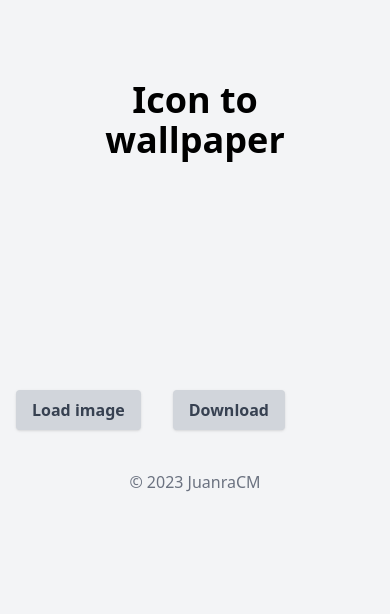
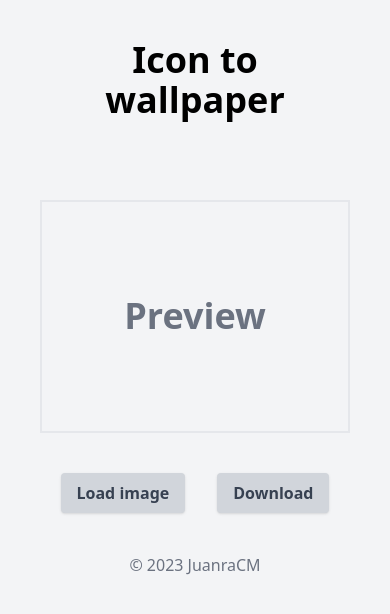
Before and after one commit to JuanraCM/icon-to-wallpaper, a Vue app: page / in a window 390 px wide. Shown: the top 614 px of the page. Built offline with nearby package versions, Linux system fonts and the light colour scheme.

Commit message:
ImageCanvas refactor & title responsive

```diff
--- a/src/components/AppHeader.vue
+++ b/src/components/AppHeader.vue
@@ -1,5 +1,5 @@
 <template>
-  <header class="text-center p-20">
+  <header class="text-center p-20 max-sm:p-10">
     <p class="text-4xl font-semibold">Icon to wallpaper</p>
   </header>
 </template>
--- a/src/components/ImageCanvas.vue
+++ b/src/components/ImageCanvas.vue
@@ -1,49 +1,54 @@
 <template>
-  <canvas ref="canvas"></canvas>
+  <div>
+    <div ref="preview" id="preview"></div>
 
-  <ImageLoad @image-loaded="setImage" />
-  <CanvasDownload :canvas="canvas" />
+    <div class="flex justify-center">
+      <ImageLoad @image-loaded="setImage" />
+      <CanvasDownload :canvas="canvas" />
+    </div>
+  </div>
 </template>
 
 <script setup>
-import { ref, onMounted } from 'vue'
+import { ref } from 'vue'
 import ImageLoad from './ImageLoad.vue'
 import CanvasDownload from './CanvasDownload.vue'
 
 const screenWidth = window.screen.width * window.devicePixelRatio
 const screenHeight = window.screen.height * window.devicePixelRatio
-const canvas = ref(null)
+
+const canvas = document.createElement("canvas")
+const ctx = canvas.getContext('2d')
+
+const preview = ref(null)
 
 let icon = null
-let ctx = null
-
-onMounted(() => {
-  ctx = canvas.value.getContext('2d')
-})
 
 const drawImage = () => {
   const iconWidth = icon.naturalWidth
   const iconHeight = icon.naturalHeight
 
-  canvas.value.width = screenWidth
-  canvas.value.height = screenHeight
+  canvas.width = screenWidth
+  canvas.height = screenHeight
 
-  const x = (canvas.value.width - iconWidth) / 2
-  const y = (canvas.value.height - iconHeight) / 2
+  const x = (canvas.width - iconWidth) / 2
+  const y = (canvas.height - iconHeight) / 2
 
   const offscreenCanvas = document.createElement("canvas")
   const offscreenCtx = offscreenCanvas.getContext("2d")
 
-  offscreenCanvas.width = canvas.value.width
-  offscreenCanvas.height = canvas.value.height
+  offscreenCanvas.width = canvas.width
+  offscreenCanvas.height = canvas.height
   offscreenCtx.drawImage(icon, x, y)
 
   const borderData = offscreenCtx.getImageData(x, y, 1, 1)
   const [borderR, borderG, borderB, borderA] = borderData.data
 
   ctx.fillStyle = `rgba(${borderR}, ${borderG}, ${borderB}, ${borderA})`
-  ctx.fillRect(0, 0, canvas.value.width, canvas.value.height)
+  ctx.fillRect(0, 0, canvas.width, canvas.height)
   ctx.drawImage(offscreenCanvas, 0, 0)
+
+  preview.value.style.backgroundImage = `url('${canvas.toDataURL()}')`
 }
 
 const setImage = (imageFile) => {
@@ -57,3 +62,15 @@ const setImage = (imageFile) => {
   icon = image
 }
 </script>
+
+<style scoped>
+#preview {
+  @apply max-w-full m-10 aspect-auto border-2 flex items-center justify-center bg-cover;
+  aspect-ratio: v-bind('screenWidth') / v-bind('screenHeight');
+}
+
+#preview::before {
+  @apply -z-10 text-4xl text-gray-500 font-semibold;
+  content: 'Preview';
+}
+</style>
```
